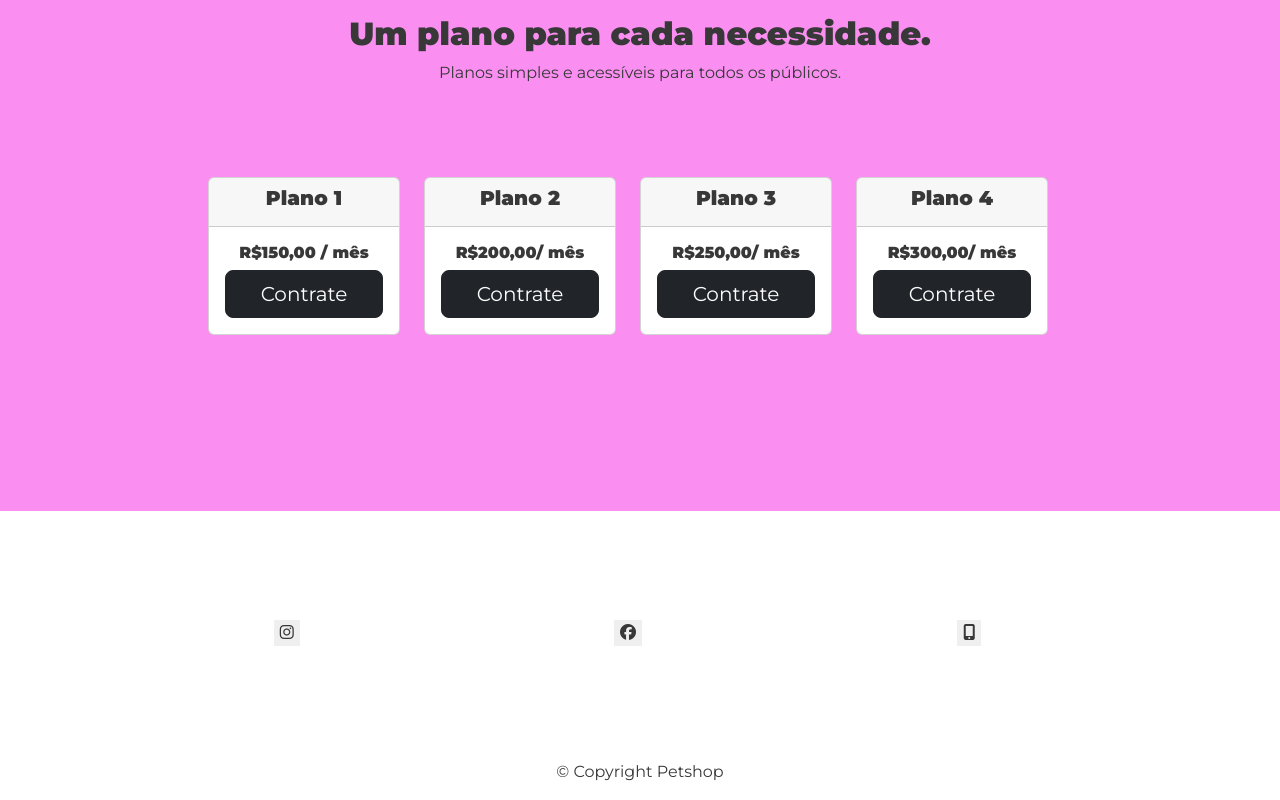
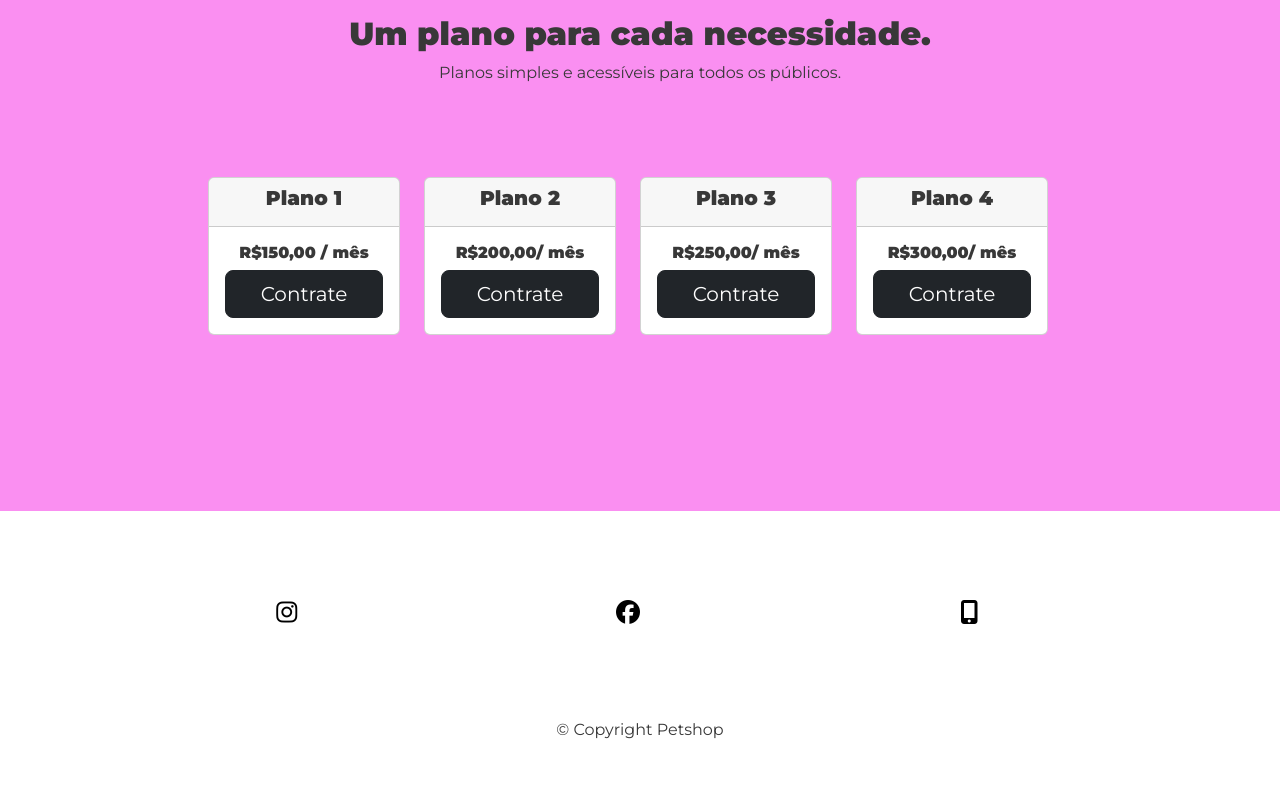
Before and after one commit to iamfelipepaiva/petshopsimwebpage, a plain HTML site: page index.html in a window 1280 px wide. Shown: the part 2214-3014 px from the top of the page. After the commit the page ends 2972 px from the top, so only its background shows below. Drawn offline with nearby package versions, Linux system fonts and the light colour scheme.

Commit message:
Atualizações

```diff
--- a/css/styles.css
+++ b/css/styles.css
@@ -123,30 +123,32 @@ width: 80%;
 }
 
 .footer-button {
-   /* margin: 3% 1%; */
+    color: black;
+    font-size: 1.5rem;
     border: none;
 }
 
+
 .footer-button:hover {
-    color: #ef8172
+    color: #ef8172;
+    transform: scale(1.5);
 }
 
 .white-color-txt {
     color: white;
 }
 
-#footer {
-    padding-top: 20px;
-}
-
-@media (max-width: 1028px) {
+@media (max-width: 1024px) {
 
 #title .container-fluid{
     text-align: center;
 }
 
+.footer-button {
+    margin: 30px auto;
+}
+
 #iphone6dog {
-    position: static;
     transform: rotate(0);
     width: 60%;
     border-radius: 15%;
--- a/index.html
+++ b/index.html
@@ -196,18 +196,17 @@
 
   <!-- Footer -->
   <footer id="footer" class="white-section">
-  <div class="row container-fluid">
+  <div class="container-fluid row">
     <div class="col-sm-12 col-md-12 col-lg-4">
-      <button type="button" class="footer-button"><a href="https://www.instagram.com/dog_ecat/" rel="Company's instagram"><i class="fa-brands fa-instagram icon-class"></i></a></button>
+      <a href="https://www.instagram.com/dog_ecat/" rel="Company's instagram"><i class="fa-brands fa-instagram icon-class footer-button"></i></a>
     </div>
     <div class="col-sm-12 col-md-12 col-lg-4">
-      <button type="button" class="footer-button"><a href="https://www.facebook.com/dogecaat/" rel="Company's facebook"><i class="fa-brands fa-facebook icon-class"></i></a></button>
+      <a href="https://www.facebook.com/dogecaat/" rel="Company's facebook"><i class="fa-brands fa-facebook icon-class footer-button"></i></a>
     </div>
     <div class="col-sm-12 col-md-12 col-lg-4">
-      <button type="button" class="footer-button"><a href="https://wa.me/5519998712323/" rel="Company whatsapp"><i class="fa-solid fa-mobile-screen-button icon-class"></i></a></button>
+      <a href="https://wa.me/5519998712323/" rel="Company whatsapp"><i class="fa-solid fa-mobile-screen-button icon-class footer-button"></i></a>
     </div>
     </div>
-    <br>
     <p>© Copyright Petshop</p>
 </footer>
 </body>
```
